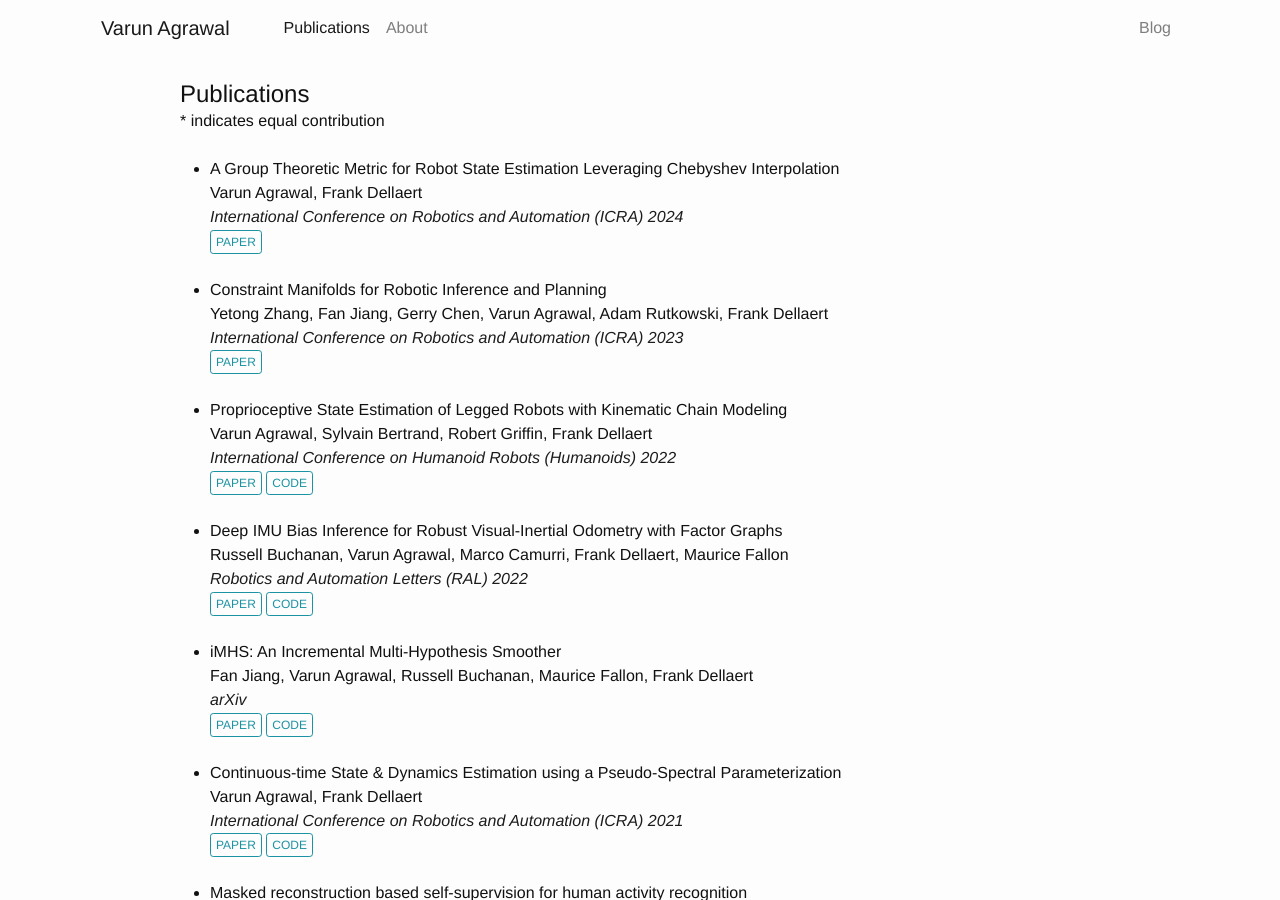
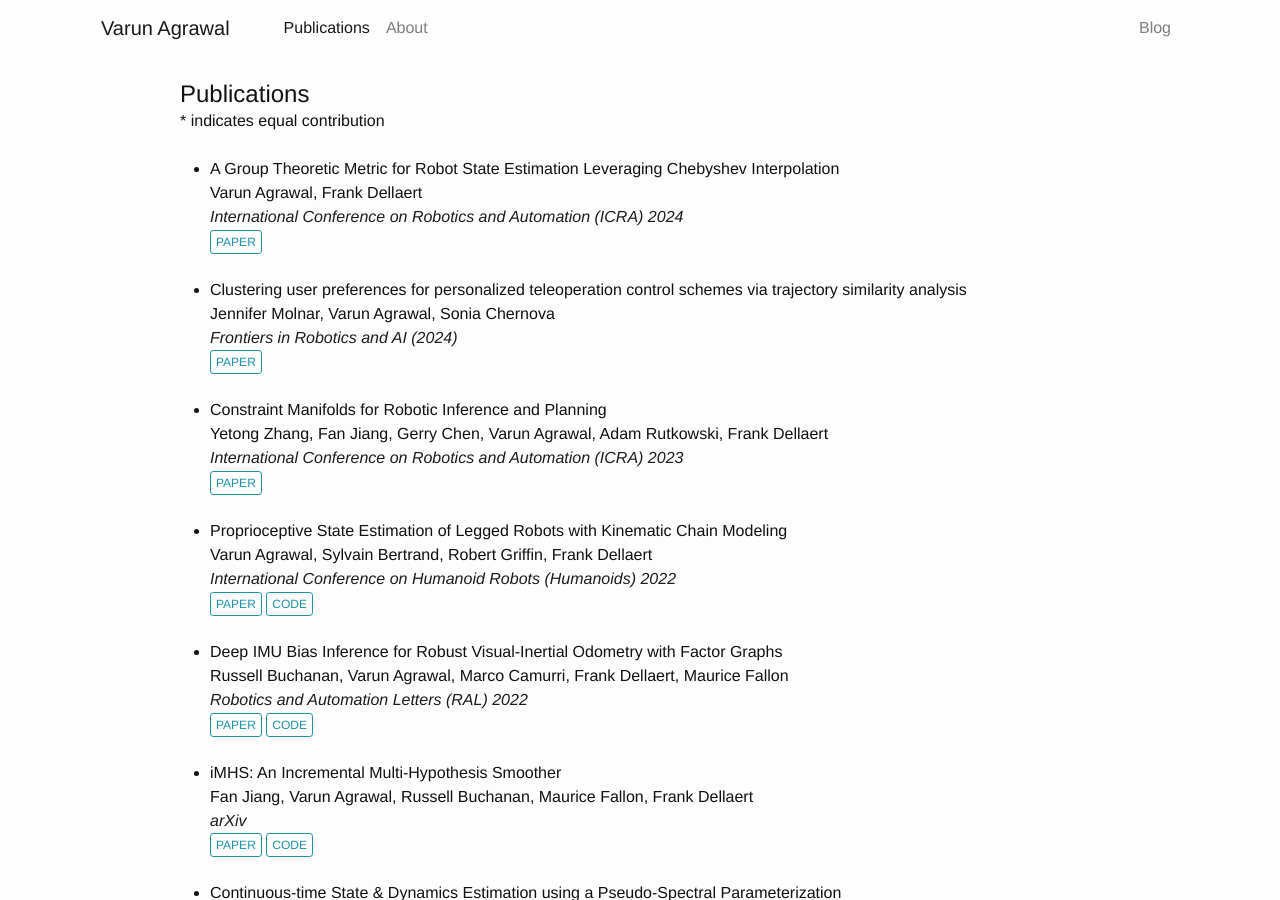
Before and after one commit to varunagrawal/varunagrawal.github.io, a Jekyll site: the page built from research.html, in a window 1280 px wide and 900 px high. Built offline with Jekyll 4.4.1, drawn with Linux system fonts in a browser that asks for light colours; nearby versions of some CDN libraries; a style sheet for code colours, icons or effects is not loaded.

Commit message:
add paper with Jenna

```diff
--- a/_data/publications/conference.yml
+++ b/_data/publications/conference.yml
@@ -3,6 +3,13 @@
   venue: International Conference on Robotics and Automation (ICRA) 2024
   links:
     paper: https://arxiv.org/abs/2401.17463
+
+- title: "Clustering user preferences for personalized teleoperation control schemes via trajectory similarity analysis"
+  authors: [Jennifer Molnar, Varun Agrawal, Sonia Chernova]
+  venue: Frontiers in Robotics and AI (2024)
+  links:
+    paper: https://www.ncbi.nlm.nih.gov/pmc/articles/PMC11035831/
+
 - title: "Constraint Manifolds for Robotic Inference and Planning"
   authors: [Yetong Zhang, Fan Jiang, Gerry Chen, Varun Agrawal, Adam Rutkowski, Frank Dellaert]
   venue: International Conference on Robotics and Automation (ICRA) 2023
```
